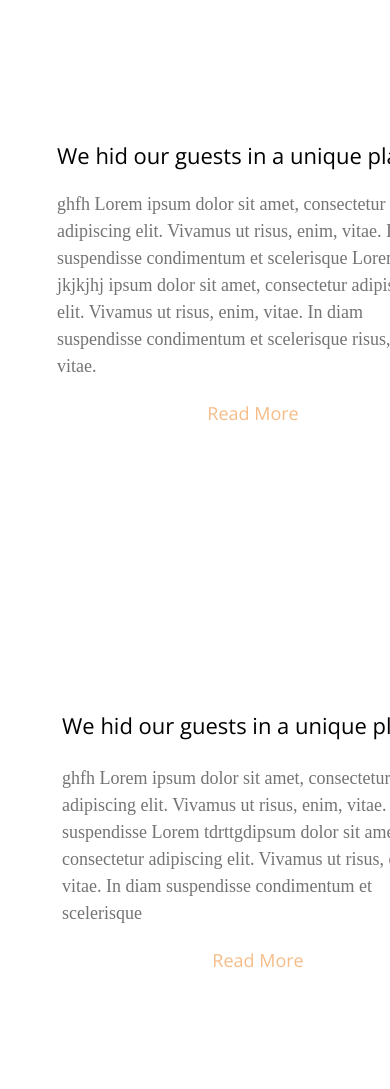
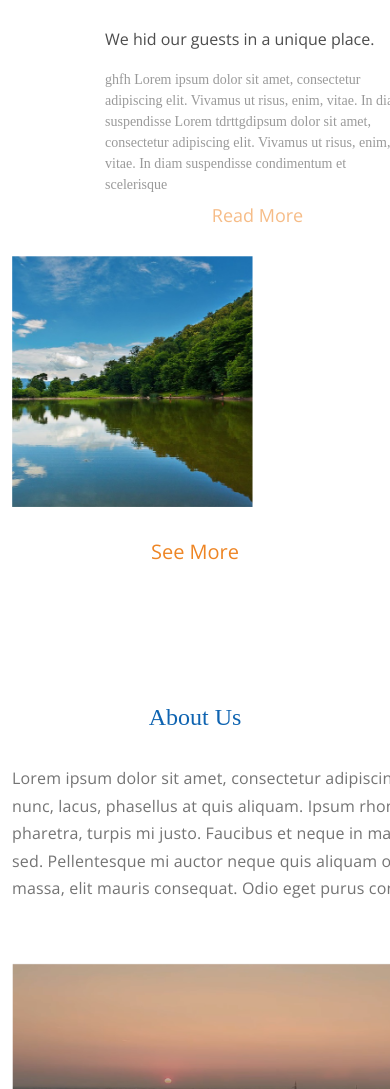
Before and after one commit to kartashyan05/TravelingSite, a website: page SRC/index.html in a window 390 px wide. Shown: the part 2388-3477 px from the top of the page. Drawn offline with nearby package versions, Linux system fonts and the light colour scheme; files whose address does not match are found by name; a web font is replaced by a local one.

Commit message:
Currsecond

```diff
--- a/SRC/index.html
+++ b/SRC/index.html
@@ -149,10 +149,10 @@
          <div class="label">Our Tours</div>
       <div class="tours_wrapper">
          <div class="row">
-            <div class="col-md-6 tours_col1">
+            <div class="col-md-5 offset-md-1 col-xl-6  tours_col1">
                <img src="img/Frame 9.png" alt="" class="tours_pick">
             </div>
-            <div class="col-md-6 tours_block">
+            <div class="col-md-5 col-xl-6 tours_block">
                <div class="tours_descr">
                   <div class="tours_title">We hid our guests in a unique place.</div>
                   <div class="tours_text">
@@ -162,7 +162,7 @@
                </div>
             </div>
 
-               <div class="col-md-5  tours_sblock">
+               <div class="col-md-5 col-xl-6 tours_sblock">
                   <div class="tours_sdescr">
                      <div class="tours_stitle">We hid our guests in a unique place.</div>
                      <div class="tours_stext">ghfh Lorem ipsum dolor sit amet, consectetur adipiscing elit. Vivamus ut risus, enim, vitae. In diam suspendisse
@@ -171,7 +171,7 @@
                      <a class="tours_ssubtitle">Read More</a>
                   </div>
                </div>
-               <div class="col-md-5 tours_sphoto">
+               <div class="col-md-5 col-xl-6 tours_sphoto">
                   <img src="img/LZoObLiUawbpZgMpsapfzC0PjI0Hkm 1.png" alt="" class="tours_spick">
                </div>
 
--- a/SRC/sass/blocks/_media.scss
+++ b/SRC/sass/blocks/_media.scss
@@ -271,6 +271,7 @@
             margin-top: 0;
            /*  height: 72px; */
             margin-left: 97px;
+            width: 457px;
         }
         &_descr{
            margin-top: 0;
@@ -312,5 +313,152 @@
         }
     }
 
+    .tours{
+        min-height: 701px;
+        margin-top: 60px;
+        padding-bottom: 35px;
+        .label{
+            font-style: normal;
+            font-weight: 300;
+            font-size: 24px;
+            line-height: 150.02%;
+            /* identical to box height, or 36px */
+
+            text-align: center;
+        }
+        &_col1{
+            width: 244.64px;
+            height: 251.12px;
+            margin-left: 93px;
+            margin-bottom: 25px;
+            /* padding-left: 53px; */
+        }
+        &_pick{
+            width: 244.64px;
+            height: 251.12px;
+            margin-left: 0;
+        }
+        &_block{
+            margin-left: 36px;
+            margin-right: 0;
+            padding-top: 2px;
+            width: 305px;
+            height: 100%;
+            padding-left: 13px;
+            margin-bottom: 25px;
+        }
+        &_title{
+            font-weight: 400;
+            font-size: 16px;
+            line-height: 150.02%;
+            /* or 27px */
+
+
+            color: rgba(0, 0, 0, 0.7);
+        }
+        &_text{
+            margin-top: 18px;
+            width: 100%;
+            font-weight: 400;
+            font-size: 14px;
+            line-height: 150.02%;
+            /* or 24px */
+
+
+            color: rgba(0, 0, 0, 0.4);
+        }
+        &_descr{
+            width: 305px;
+        }
+        &_subtitle{
+            margin-top: 7px;
+            margin-bottom: 0;
+        }
+        &_sblock{
+
+            padding-top: 24px;
+            width: 305px;
+            height: 100%;
+            padding-left: 0;
+            margin-bottom: 25px;
+            margin-left: 93px;
+        }
+        &_stext{
+            margin-top: 18px;
+            width: 100%;
+            font-weight: 400;
+            font-size: 14px;
+            line-height: 150.02%;
+            /* or 24px */
+
+
+            color: rgba(0, 0, 0, 0.4);
+        }
+        &_stitle{
+            font-weight: 400;
+            font-size: 16px;
+            line-height: 150.02%;
+            /* or 27px */
+
+
+            color: rgba(0, 0, 0, 0.7);
+        }
+        &_sdescr{
+            width: 305px;
+        }
+        &_ssubtitle{
+            margin-top: 7px;
+            margin-bottom: 0;
+        }
+        &_sphoto{
+            width: 240.9px;
+            height: 251px;
+            /* margin-right: 93px; */
+            padding: 0;
+        }
+        &_spick{
+            width: 240.9px;
+            height: 251px;
+            margin-right: 0;
+        }
+        &_esubtitle{
+            margin-top: 30px;
+        }
+
+    }
+
+    .about{
+        margin-top: 60px;
+        min-height: 641px;
+        padding: 35px 0 35px 0;
+        .label{
+            font-style: normal;
+            font-weight: 300;
+            font-size: 24px;
+            line-height: 150.02%;
+            /* identical to box height, or 36px */
+
+            text-align: center;
+        }
+        &_descr{
+            width: 560px;
+            margin-top: 30px;
+            font-style: normal;
+            font-weight: 400;
+            font-size: 16px;
+            line-height: 172.52%;
+            /* or 28px */
+
+            letter-spacing: 0.01em;
+
+            color: rgba(0, 0, 0, 0.55);
+        }
+        &_video{
+            width: 502px;
+            height: 279.06px;
+        }
+
+    }
+
 
 }
--- a/SRC/sass/blocks/_tours.scss
+++ b/SRC/sass/blocks/_tours.scss
@@ -128,7 +128,7 @@
          margin-left: 81px;
          padding:182px 0px 0px  0px ;
          /* margin-left: 33px; */
-         width: 493px;
+         width: 439px;
          height: 572px;
      }
 
@@ -139,7 +139,7 @@
      }
 
      &_sphoto{
-        width: 564px;
+        width: 553px;
         height: 572px;
          margin-top: 0;
          padding-left: 20px;
@@ -149,7 +149,7 @@
      &_sblock{
          /* margin-left: 46px; */
          padding-top: 122px;
-         margin-right: 50px;
+         margin-right: 47px;
          margin-left: 76px;
          padding-left: 0;
          padding-right: 0;
```
Also changed, not shown: SRC/css/style.min.css.
